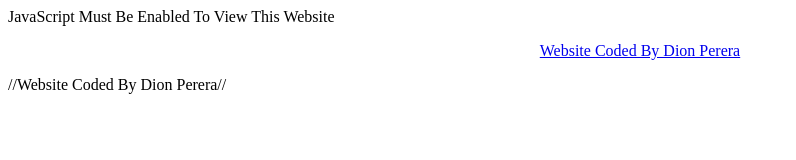
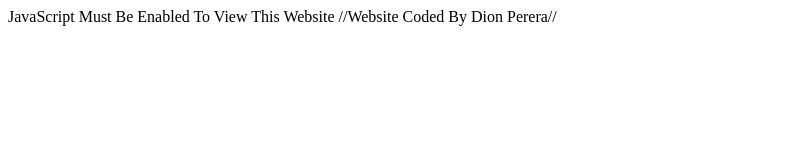
Before and after one commit to dionperera/MisterMcMuffin.github.io, a plain HTML site: page index.html in a window 1280 px wide. Shown: the whole page, without its empty margins (0-796 px from the left). Drawn offline with Linux system fonts and the light colour scheme.

Commit message:
Update index.html

```diff
--- a/index.html
+++ b/index.html
@@ -20,8 +20,4 @@
 <frame src="https://mistermcmuffin.weebly.com/" frameborder="0" />
 </frameset>
 </html>
-<center>
-<p class="font_9"><a href="https://www.dionperera.com/" target="_blank" data-content="https://www.dionperera.com/" data-type="external" rel="undefined"><span class="color_14">Website Coded By Dion Perera&#8203;</span></a>
-</p>
-</center>
 //Website Coded By Dion Perera//
```
